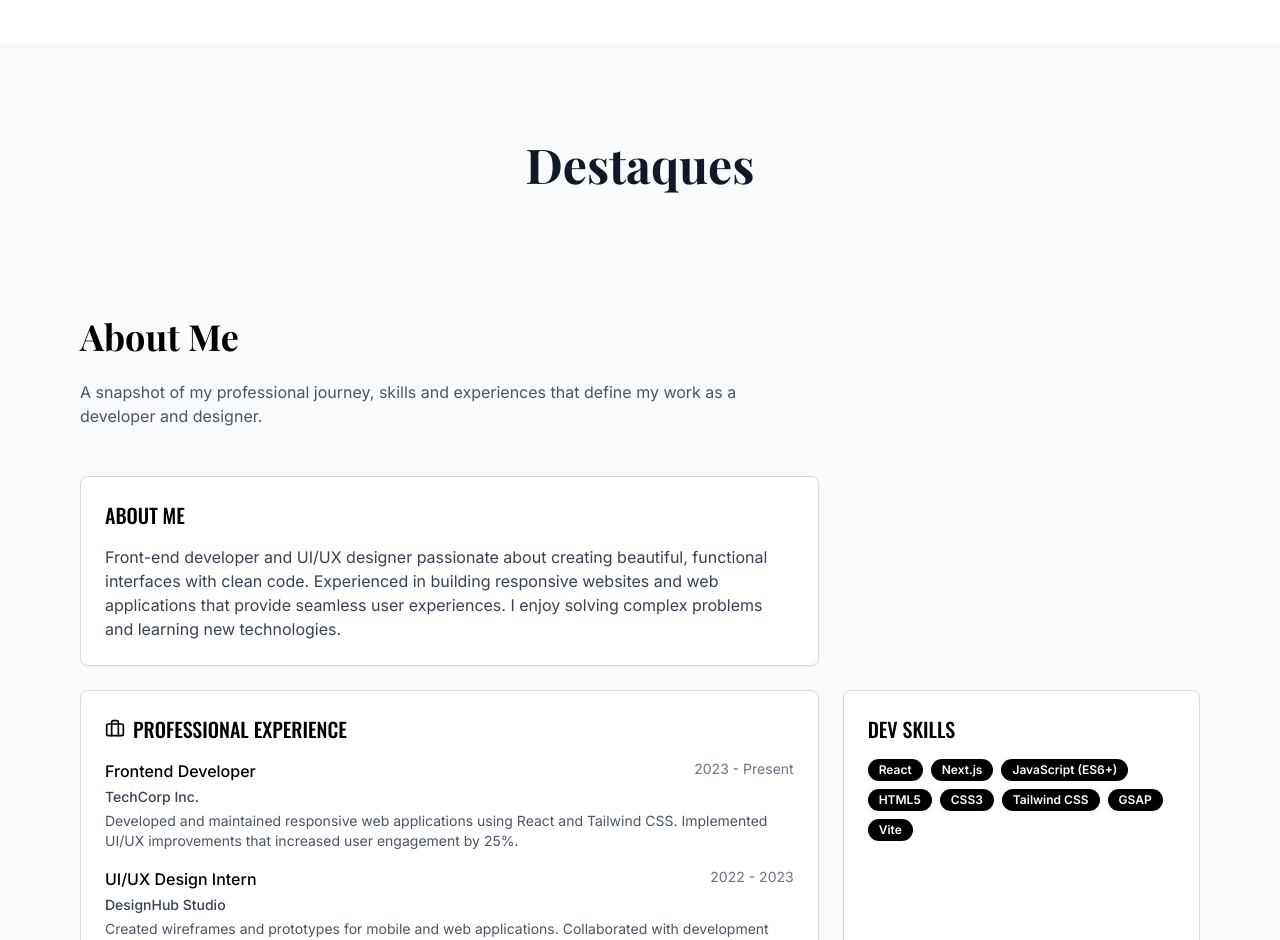
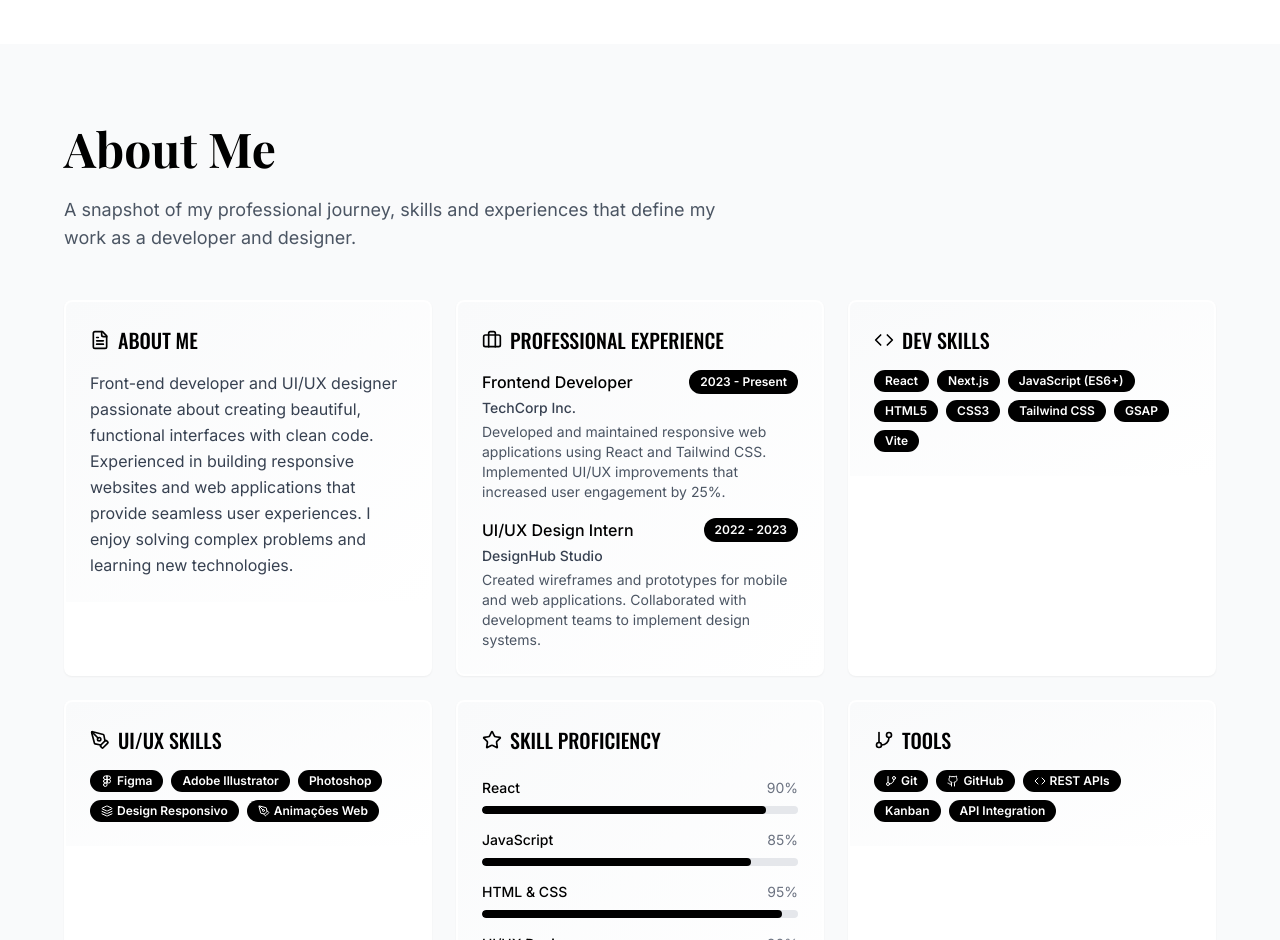
Before and after one commit to HenryCauan/user-portfolios, a React (Vite) app: page / in a window 1280 px wide. Shown: the part 1860-2800 px from the top of the page. Built offline with nearby package versions, Linux system fonts and the light colour scheme.

Commit message:
Refactor: Improve BentoGrid in About section
Improve the BentoGrid component in the About section to make it more interesting.

```diff
--- a/package.json
+++ b/package.json
@@ -45,6 +45,7 @@
     "cmdk": "^1.0.0",
     "date-fns": "^3.6.0",
     "embla-carousel-react": "^8.3.0",
+    "framer-motion": "^12.12.1",
     "input-otp": "^1.2.4",
     "lucide-react": "^0.462.0",
     "next-themes": "^0.3.0",
--- a/src/components/BentoGrid.tsx
+++ b/src/components/BentoGrid.tsx
@@ -1,13 +1,32 @@
+
 import React from 'react';
 import { Card, CardContent } from '@/components/ui/card';
 import { Badge } from '@/components/ui/badge';
 import { MapPin, Linkedin, Instagram, Github, Mail, FileText, Figma, Layers, PenTool, Code, GitBranch, GraduationCap, Award, Briefcase, Star } from 'lucide-react';
 import { Button } from '@/components/ui/button';
+import { motion } from 'framer-motion';
+
+// Helper component for card animations
+const AnimatedCard = ({ children, delay = 0 }) => (
+  <motion.div
+    initial={{ opacity: 0, y: 20 }}
+    whileInView={{ opacity: 1, y: 0 }}
+    transition={{ duration: 0.5, delay }}
+    whileHover={{ y: -5, transition: { duration: 0.2 } }}
+    className="h-full"
+  >
+    {children}
+  </motion.div>
+);
 
 const DevSkillsCard = () => (
-  <Card className="overflow-hidden h-full">
-    <CardContent className="p-6">
-      <h3 className="text-xl font-oswald font-medium mb-4">DEV SKILLS</h3>
+  <AnimatedCard delay={0.1}>
+    <Card className="overflow-hidden h-full hover:shadow-lg transition-shadow duration-300 border-2 border-transparent hover:border-black/10">
+      <CardContent className="p-6 bg-gradient-to-br from-gray-50 to-white">
+        <h3 className="text-xl font-oswald font-medium mb-4 flex items-center gap-2">
+          <Code className="h-5 w-5" />
+          DEV SKILLS
+        </h3>
         <div className="flex flex-wrap gap-2">
           <Badge className="bg-black text-white">React</Badge>
           <Badge className="bg-black text-white">Next.js</Badge>
@@ -20,12 +39,17 @@ const DevSkillsCard = () => (
         </div>
       </CardContent>
     </Card>
+  </AnimatedCard>
 );
 
 const UiUxSkillsCard = () => (
-  <Card className="overflow-hidden h-full">
-    <CardContent className="p-6">
-      <h3 className="text-xl font-oswald font-medium mb-4">UI/UX SKILLS</h3>
+  <AnimatedCard delay={0.2}>
+    <Card className="overflow-hidden h-full hover:shadow-lg transition-shadow duration-300 border-2 border-transparent hover:border-black/10">
+      <CardContent className="p-6 bg-gradient-to-br from-gray-50 to-white">
+        <h3 className="text-xl font-oswald font-medium mb-4 flex items-center gap-2">
+          <PenTool className="h-5 w-5" />
+          UI/UX SKILLS
+        </h3>
         <div className="flex flex-wrap gap-2">
           <Badge className="bg-black text-white flex items-center gap-1">
             <Figma className="h-3 w-3" />
@@ -44,12 +68,17 @@ const UiUxSkillsCard = () => (
         </div>
       </CardContent>
     </Card>
+  </AnimatedCard>
 );
 
 const ToolsCard = () => (
-  <Card className="overflow-hidden h-full">
-    <CardContent className="p-6">
-      <h3 className="text-xl font-oswald font-medium mb-4">TOOLS</h3>
+  <AnimatedCard delay={0.3}>
+    <Card className="overflow-hidden h-full hover:shadow-lg transition-shadow duration-300 border-2 border-transparent hover:border-black/10">
+      <CardContent className="p-6 bg-gradient-to-br from-gray-50 to-white">
+        <h3 className="text-xl font-oswald font-medium mb-4 flex items-center gap-2">
+          <GitBranch className="h-5 w-5" />
+          TOOLS
+        </h3>
         <div className="flex flex-wrap gap-2">
           <Badge className="bg-black text-white flex items-center gap-1">
             <GitBranch className="h-3 w-3" />
@@ -68,93 +97,121 @@ const ToolsCard = () => (
         </div>
       </CardContent>
     </Card>
+  </AnimatedCard>
 );
 
 const EducationCard = () => (
-  <Card className="overflow-hidden h-full">
-    <CardContent className="p-6">
+  <AnimatedCard delay={0.4}>
+    <Card className="overflow-hidden h-full hover:shadow-lg transition-shadow duration-300 border-2 border-transparent hover:border-black/10">
+      <CardContent className="p-6 bg-gradient-to-br from-gray-50 to-white">
         <h3 className="text-xl font-oswald font-medium mb-4 flex items-center gap-2">
           <GraduationCap className="h-5 w-5" />
           FORMAÇÃO & CERTIFICAÇÕES
         </h3>
         <div className="space-y-3">
           <div className="flex gap-2 items-start">
-          <Award className="h-4 w-4 mt-1 flex-shrink-0" />
+            <Award className="h-4 w-4 mt-1 flex-shrink-0 text-gray-700" />
             <p className="text-sm">Bacharelado em Ciência da Computação - Estácio | 2022 - Atual</p>
           </div>
           <div className="flex gap-2 items-start">
-          <Award className="h-4 w-4 mt-1 flex-shrink-0" />
+            <Award className="h-4 w-4 mt-1 flex-shrink-0 text-gray-700" />
             <p className="text-sm">Certificação Fullstack - Mimo.org</p>
           </div>
           <div className="flex gap-2 items-start">
-          <Award className="h-4 w-4 mt-1 flex-shrink-0" />
+            <Award className="h-4 w-4 mt-1 flex-shrink-0 text-gray-700" />
             <p className="text-sm">Imersão Dev Front-End e Back-End - Google & Dev</p>
           </div>
           <div className="flex gap-2 items-start">
-          <Award className="h-4 w-4 mt-1 flex-shrink-0" />
+            <Award className="h-4 w-4 mt-1 flex-shrink-0 text-gray-700" />
             <p className="text-sm">Curso de Lógica de Programação - Mimo.org</p>
           </div>
         </div>
       </CardContent>
     </Card>
+  </AnimatedCard>
 );
 
 const LocationCard = () => (
-  <Card className="overflow-hidden h-full">
-    <CardContent className="p-6 flex flex-col justify-between h-full">
-      <h3 className="text-xl font-oswald font-medium mb-4">LOCATION</h3>
+  <AnimatedCard delay={0.5}>
+    <Card className="overflow-hidden h-full hover:shadow-lg transition-shadow duration-300 border-2 border-transparent hover:border-black/10 group">
+      <CardContent className="p-6 flex flex-col justify-between h-full bg-gradient-to-br from-gray-50 to-white">
+        <h3 className="text-xl font-oswald font-medium mb-4 flex items-center gap-2">
+          <MapPin className="h-5 w-5" />
+          LOCATION
+        </h3>
         <div className="flex items-center gap-2">
-        <MapPin className="h-5 w-5" />
+          <MapPin className="h-5 w-5 text-gray-700 group-hover:text-black transition-colors" />
           <span>Petrolina, Brazil</span>
         </div>
       </CardContent>
     </Card>
+  </AnimatedCard>
 );
 
 const SocialsCard = () => (
-  <Card className="overflow-hidden h-full">
-    <CardContent className="p-6">
-      <h3 className="text-xl font-oswald font-medium mb-4">SOCIALS</h3>
+  <AnimatedCard delay={0.6}>
+    <Card className="overflow-hidden h-full hover:shadow-lg transition-shadow duration-300 border-2 border-transparent hover:border-black/10">
+      <CardContent className="p-6 bg-gradient-to-br from-gray-50 to-white">
+        <h3 className="text-xl font-oswald font-medium mb-4 flex items-center gap-2">
+          <Linkedin className="h-5 w-5" />
+          SOCIALS
+        </h3>
         <div className="flex flex-col gap-4">
-        <a href="#" className="flex items-center gap-2 hover:text-gray-600 transition-colors">
-          <Linkedin className="h-5 w-5" />
+          <a href="#" className="flex items-center gap-2 hover:text-black transition-colors group relative">
+            <Linkedin className="h-5 w-5 group-hover:scale-110 transition-transform duration-300" />
             <span>LinkedIn</span>
+            <span className="absolute left-0 bottom-0 w-0 h-0.5 bg-black transition-all duration-300 group-hover:w-full"></span>
           </a>
-        <a href="#" className="flex items-center gap-2 hover:text-gray-600 transition-colors">
-          <Instagram className="h-5 w-5" />
+          <a href="#" className="flex items-center gap-2 hover:text-black transition-colors group relative">
+            <Instagram className="h-5 w-5 group-hover:scale-110 transition-transform duration-300" />
             <span>Instagram</span>
+            <span className="absolute left-0 bottom-0 w-0 h-0.5 bg-black transition-all duration-300 group-hover:w-full"></span>
           </a>
-        <a href="#" className="flex items-center gap-2 hover:text-gray-600 transition-colors">
-          <Github className="h-5 w-5" />
+          <a href="#" className="flex items-center gap-2 hover:text-black transition-colors group relative">
+            <Github className="h-5 w-5 group-hover:scale-110 transition-transform duration-300" />
             <span>GitHub</span>
+            <span className="absolute left-0 bottom-0 w-0 h-0.5 bg-black transition-all duration-300 group-hover:w-full"></span>
           </a>
         </div>
       </CardContent>
     </Card>
+  </AnimatedCard>
 );
 
 const ContactCard = () => (
-  <Card className="overflow-hidden h-full">
-    <CardContent className="p-6 flex flex-col gap-4">
-      <Button className="w-full bg-black text-white hover:bg-gray-800 gap-2">
+  <AnimatedCard delay={0.7}>
+    <Card className="overflow-hidden h-full hover:shadow-lg transition-shadow duration-300 border-2 border-transparent hover:border-black/10">
+      <CardContent className="p-6 flex flex-col gap-4 bg-gradient-to-br from-gray-50 to-white">
+        <Button className="w-full bg-black text-white hover:bg-gray-800 gap-2 transition-all duration-300 hover:scale-105">
           <Mail className="h-4 w-4" />
           Contact Me
         </Button>
         <div className="text-sm">
-        <p className="flex items-center gap-2 mb-2">
+          <motion.p
+            className="flex items-center gap-2 mb-2"
+            whileHover={{ x: 5 }}
+            transition={{ duration: 0.2 }}
+          >
             <Mail className="h-4 w-4" />
             henrcau@gmail.com
-        </p>
-        <p>+55 87 98859-1862</p>
+          </motion.p>
+          <motion.p
+            whileHover={{ x: 5 }}
+            transition={{ duration: 0.2 }}
+          >
+            +55 87 98859-1862
+          </motion.p>
         </div>
       </CardContent>
     </Card>
+  </AnimatedCard>
 );
 
 const CvCard = () => (
-  <Card className="overflow-hidden h-full">
-    <CardContent className="p-6 flex flex-col items-center justify-center">
-      <Button variant="outline" className="w-full border-black gap-2 mb-3">
+  <AnimatedCard delay={0.8}>
+    <Card className="overflow-hidden h-full hover:shadow-lg transition-shadow duration-300 border-2 border-transparent hover:border-black/10">
+      <CardContent className="p-6 flex flex-col items-center justify-center bg-gradient-to-br from-gray-50 to-white">
+        <Button variant="outline" className="w-full border-black gap-2 mb-3 transition-all duration-300 hover:bg-black hover:text-white">
           <FileText className="h-4 w-4" />
           View CV
         </Button>
@@ -163,6 +220,7 @@ const CvCard = () => (
         </p>
       </CardContent>
     </Card>
+  </AnimatedCard>
 );
 
 const SkillLevelCard = () => {
@@ -175,35 +233,52 @@ const SkillLevelCard = () => {
   ];
 
   return (
-    <Card className="overflow-hidden h-full">
-      <CardContent className="p-6">
-        <h3 className="text-xl font-oswald font-medium mb-6">SKILL PROFICIENCY</h3>
+    <AnimatedCard delay={0.2}>
+      <Card className="overflow-hidden h-full hover:shadow-lg transition-shadow duration-300 border-2 border-transparent hover:border-black/10">
+        <CardContent className="p-6 bg-gradient-to-br from-gray-50 to-white">
+          <h3 className="text-xl font-oswald font-medium mb-6 flex items-center gap-2">
+            <Star className="h-5 w-5" />
+            SKILL PROFICIENCY
+          </h3>
           <div className="space-y-4">
             {skills.map((skill, index) => (
-            <div key={index} className="space-y-2">
+              <motion.div
+                key={index}
+                className="space-y-2"
+                initial={{ width: 0 }}
+                whileInView={{ width: "100%" }}
+                transition={{ duration: 0.8, delay: 0.2 + index * 0.1 }}
+              >
                 <div className="flex justify-between">
                   <span className="text-sm font-medium">{skill.name}</span>
                   <span className="text-sm text-gray-500">{skill.level}%</span>
                 </div>
                 <div className="h-2 bg-gray-200 rounded-full overflow-hidden">
-                <div
+                  <motion.div
                     className="h-full bg-black rounded-full"
-                  style={{ width: `${skill.level}%` }}
+                    initial={{ width: 0 }}
+                    whileInView={{ width: `${skill.level}%` }}
+                    transition={{ duration: 0.8, delay: 0.4 + index * 0.1 }}
                   />
                 </div>
-            </div>
+              </motion.div>
             ))}
           </div>
         </CardContent>
       </Card>
+    </AnimatedCard>
   );
 };
 
 const AboutMeCard = () => (
-  <Card className="overflow-hidden h-full md:col-span-2">
-    <CardContent className="p-6">
-      <h3 className="text-xl font-oswald font-medium mb-4">ABOUT ME</h3>
-      <p className="text-gray-700">
+  <AnimatedCard>
+    <Card className="overflow-hidden h-full md:col-span-2 hover:shadow-lg transition-shadow duration-300 border-2 border-transparent hover:border-black/10">
+      <CardContent className="p-6 bg-gradient-to-br from-gray-50 to-white">
+        <h3 className="text-xl font-oswald font-medium mb-4 flex items-center gap-2">
+          <FileText className="h-5 w-5" />
+          ABOUT ME
+        </h3>
+        <p className="text-gray-700 leading-relaxed">
           Front-end developer and UI/UX designer passionate about creating beautiful,
           functional interfaces with clean code. Experienced in building responsive
           websites and web applications that provide seamless user experiences.
@@ -211,11 +286,13 @@ const AboutMeCard = () => (
         </p>
       </CardContent>
     </Card>
+  </AnimatedCard>
 );
 
 const ExperienceCard = () => (
-  <Card className="overflow-hidden h-full md:col-span-2">
-    <CardContent className="p-6">
+  <AnimatedCard delay={0.1}>
+    <Card className="overflow-hidden h-full md:col-span-2 hover:shadow-lg transition-shadow duration-300 border-2 border-transparent hover:border-black/10">
+      <CardContent className="p-6 bg-gradient-to-br from-gray-50 to-white">
         <h3 className="text-xl font-oswald font-medium mb-4 flex items-center gap-2">
           <Briefcase className="h-5 w-5" />
           PROFESSIONAL EXPERIENCE
@@ -224,7 +301,7 @@ const ExperienceCard = () => (
           <div>
             <div className="flex justify-between mb-1">
               <h4 className="font-medium">Frontend Developer</h4>
-            <span className="text-sm text-gray-500">2023 - Present</span>
+              <Badge className="bg-black text-white">2023 - Present</Badge>
             </div>
             <p className="text-sm font-medium text-gray-700 mb-1">TechCorp Inc.</p>
             <p className="text-sm text-gray-600">
@@ -235,7 +312,7 @@ const ExperienceCard = () => (
           <div>
             <div className="flex justify-between mb-1">
               <h4 className="font-medium">UI/UX Design Intern</h4>
-            <span className="text-sm text-gray-500">2022 - 2023</span>
+              <Badge className="bg-black text-white">2022 - 2023</Badge>
             </div>
             <p className="text-sm font-medium text-gray-700 mb-1">DesignHub Studio</p>
             <p className="text-sm text-gray-600">
@@ -246,73 +323,116 @@ const ExperienceCard = () => (
         </div>
       </CardContent>
     </Card>
+  </AnimatedCard>
 );
 
 const TestimonialsCard = () => (
-  <Card className="overflow-hidden h-full">
-    <CardContent className="p-6">
-      <h3 className="text-xl font-oswald font-medium mb-4">TESTIMONIALS</h3>
+  <AnimatedCard delay={0.5}>
+    <Card className="overflow-hidden h-full hover:shadow-lg transition-shadow duration-300 border-2 border-transparent hover:border-black/10">
+      <CardContent className="p-6 bg-gradient-to-br from-gray-50 to-white">
+        <h3 className="text-xl font-oswald font-medium mb-4 flex items-center gap-2">
+          <Star className="h-5 w-5 text-amber-500" />
+          TESTIMONIALS
+        </h3>
         <div className="space-y-4">
-        <div className="p-3 bg-gray-50 rounded-lg">
+          <motion.div
+            className="p-3 bg-gray-100 rounded-lg border border-gray-200 hover:border-gray-300 transition-all duration-300"
+            whileHover={{ y: -5 }}
+          >
             <p className="text-sm italic mb-2">
               "Exceptional problem-solver with strong attention to detail. Created beautiful, functional interfaces that our users love."
             </p>
             <p className="text-xs font-medium">— Maria Silva, Product Manager at TechCorp</p>
-        </div>
-        <div className="p-3 bg-gray-50 rounded-lg">
+          </motion.div>
+          <motion.div
+            className="p-3 bg-gray-100 rounded-lg border border-gray-200 hover:border-gray-300 transition-all duration-300"
+            whileHover={{ y: -5 }}
+          >
             <p className="text-sm italic mb-2">
               "Talented developer who delivers clean, well-documented code. Always meets deadlines and exceeds expectations."
             </p>
             <p className="text-xs font-medium">— João Mendes, Tech Lead at DesignHub</p>
-        </div>
+          </motion.div>
         </div>
       </CardContent>
     </Card>
+  </AnimatedCard>
 );
 
 const AchievementsCard = () => (
-  <Card className="overflow-hidden h-full">
-    <CardContent className="p-6">
+  <AnimatedCard delay={0.4}>
+    <Card className="overflow-hidden h-full hover:shadow-lg transition-shadow duration-300 border-2 border-transparent hover:border-black/10">
+      <CardContent className="p-6 bg-gradient-to-br from-gray-50 to-white">
         <h3 className="text-xl font-oswald font-medium mb-4 flex items-center gap-2">
           <Award className="h-5 w-5" />
           ACHIEVEMENTS
         </h3>
         <div className="space-y-3">
-        <div className="flex gap-2 items-start">
-          <Star className="h-4 w-4 mt-1 flex-shrink-0 text-amber-500" />
+          <div className="flex gap-2 items-start group">
+            <Star className="h-4 w-4 mt-1 flex-shrink-0 text-amber-500 group-hover:scale-125 transition-transform" />
             <p className="text-sm">Front-End Developer of the Month (TechCorp, Jul 2023)</p>
           </div>
-        <div className="flex gap-2 items-start">
-          <Star className="h-4 w-4 mt-1 flex-shrink-0 text-amber-500" />
+          <div className="flex gap-2 items-start group">
+            <Star className="h-4 w-4 mt-1 flex-shrink-0 text-amber-500 group-hover:scale-125 transition-transform" />
             <p className="text-sm">Best UI/UX Design - Internal Hackathon (2022)</p>
           </div>
-        <div className="flex gap-2 items-start">
-          <Star className="h-4 w-4 mt-1 flex-shrink-0 text-amber-500" />
+          <div className="flex gap-2 items-start group">
+            <Star className="h-4 w-4 mt-1 flex-shrink-0 text-amber-500 group-hover:scale-125 transition-transform" />
             <p className="text-sm">1st Place - Web Development Competition</p>
           </div>
         </div>
       </CardContent>
     </Card>
+  </AnimatedCard>
 );
 
 const AvailabilityStatusCard = () => (
-  <Card className="overflow-hidden h-full">
-    <CardContent className="p-6 flex flex-col justify-between h-full">
-      <h3 className="text-xl font-oswald font-medium mb-2">AVAILABILITY STATUS</h3>
+  <AnimatedCard delay={0.6}>
+    <Card className="overflow-hidden h-full hover:shadow-lg transition-shadow duration-300 border-2 border-transparent hover:border-black/10">
+      <CardContent className="p-6 flex flex-col justify-between h-full bg-gradient-to-br from-gray-50 to-white">
+        <h3 className="text-xl font-oswald font-medium mb-2 flex items-center gap-2">
+          <MapPin className="h-5 w-5" />
+          AVAILABILITY STATUS
+        </h3>
         <div className="flex flex-col items-center text-center gap-2">
+          <motion.div
+            whileHover={{ scale: 1.05 }}
+            transition={{ duration: 0.2 }}
+          >
             <Badge className="bg-green-500 text-white px-3 py-1">Available for Work</Badge>
+          </motion.div>
           <p className="text-sm text-gray-700">Open to freelance projects and full-time positions</p>
         </div>
       </CardContent>
     </Card>
+  </AnimatedCard>
 );
 
 const BentoGrid: React.FC = () => {
   return (
     <section className="w-full py-20 px-6 md:px-12 bg-gray-50">
-      <div className="max-w-6xl mx-auto">
-        <h2 className="text-3xl md:text-4xl font-playfair font-bold mb-6">About Me</h2>
-        <p className="text-gray-600 mb-12 max-w-2xl">A snapshot of my professional journey, skills and experiences that define my work as a developer and designer.</p>
+      <motion.div
+        className="max-w-6xl mx-auto"
+        initial={{ opacity: 0 }}
+        whileInView={{ opacity: 1 }}
+        transition={{ duration: 0.5 }}
+      >
+        <motion.h2
+          className="text-3xl md:text-5xl font-playfair font-bold mb-6"
+          initial={{ opacity: 0, y: 20 }}
+          whileInView={{ opacity: 1, y: 0 }}
+          transition={{ duration: 0.5 }}
+        >
+          About Me
+        </motion.h2>
+        <motion.p
+          className="text-gray-600 mb-12 max-w-2xl text-lg"
+          initial={{ opacity: 0, y: 20 }}
+          whileInView={{ opacity: 1, y: 0 }}
+          transition={{ duration: 0.5, delay: 0.1 }}
+        >
+          A snapshot of my professional journey, skills and experiences that define my work as a developer and designer.
+        </motion.p>
 
         <div className="grid grid-cols-1 md:grid-cols-3 gap-6">
           <AboutMeCard />
@@ -334,7 +454,7 @@ const BentoGrid: React.FC = () => {
             <CvCard />
           </div>
         </div>
-      </div>
+      </motion.div>
     </section>
   );
 };
--- a/src/pages/Index.tsx
+++ b/src/pages/Index.tsx
@@ -5,31 +5,43 @@ import Hero from '../components/Hero';
 import Portfolio from '../components/Portfolio';
 import BentoGrid from '../components/BentoGrid';
 import Footer from '../components/Footer';
+import { motion } from 'framer-motion';
 
 const Index: React.FC = () => {
   return (
     <div className="min-h-screen text-black flex flex-col">
       <Navbar />
       <main className="flex-grow">
-        {/* New split-view hero layout */}
+        {/* Hero section */}
         <div className="min-h-screen">
           <Hero />
         </div>
 
         {/* Portfolio section with improved spacing and subtle background */}
-        <div className="bg-white w-full px-6 md:px-8 py-24">
+        <motion.div
+          className="bg-white w-full px-6 md:px-8 py-24"
+          initial={{ opacity: 0 }}
+          whileInView={{ opacity: 1 }}
+          transition={{ duration: 0.6 }}
+          viewport={{ once: true }}
+        >
           <div className="max-w-7xl mx-auto">
-            <h2 className="text-4xl md:text-5xl font-bold mb-12 text-center font-playfair text-gray-900">Projetos</h2>
+            <motion.h2
+              className="text-4xl md:text-5xl font-bold mb-12 text-center font-playfair text-gray-900"
+              initial={{ opacity: 0, y: 20 }}
+              whileInView={{ opacity: 1, y: 0 }}
+              transition={{ duration: 0.6, delay: 0.2 }}
+              viewport={{ once: true }}
+            >
+              Projetos
+            </motion.h2>
             <Portfolio />
           </div>
-        </div>
+        </motion.div>
 
-        {/* BentoGrid section with slightly darker background for subtle contrast */}
-        <div className="w-full bg-gray-50 py-24">
-          <div className="max-w-7xl mx-auto w-full px-6 md:px-8">
-            <h2 className="text-4xl md:text-5xl font-bold mb-12 text-center font-playfair text-gray-900">Destaques</h2>
-            <BentoGrid />
-          </div>
+        {/* BentoGrid section - will be styled within its own component */}
+        <div className="w-full">
+          <BentoGrid />
         </div>
       </main>
       <Footer />
```
Also changed, not shown: 1 other file (tests, documents, lock files or other folders). Lines whose indentation alone changed are shown as unchanged.
